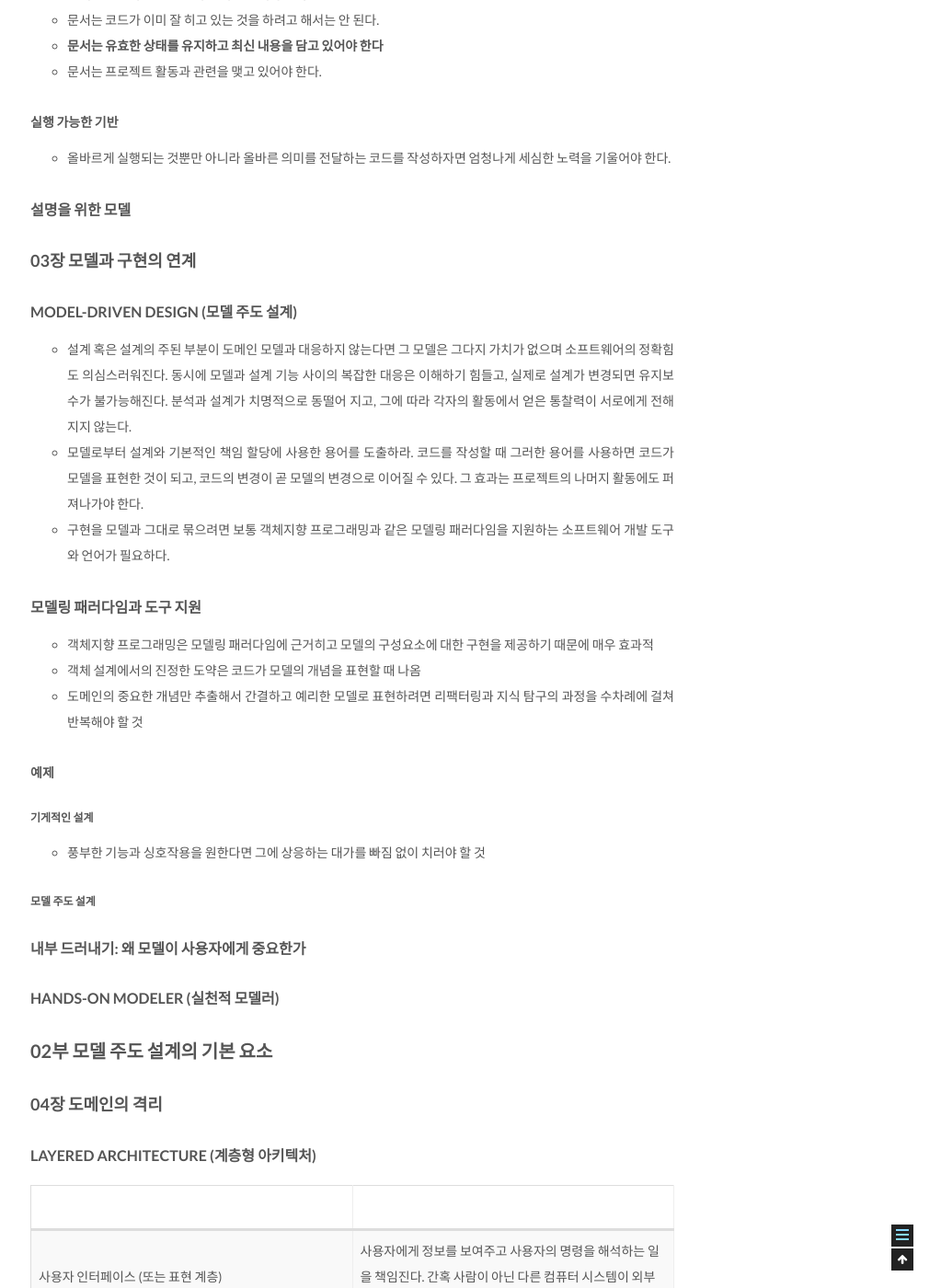
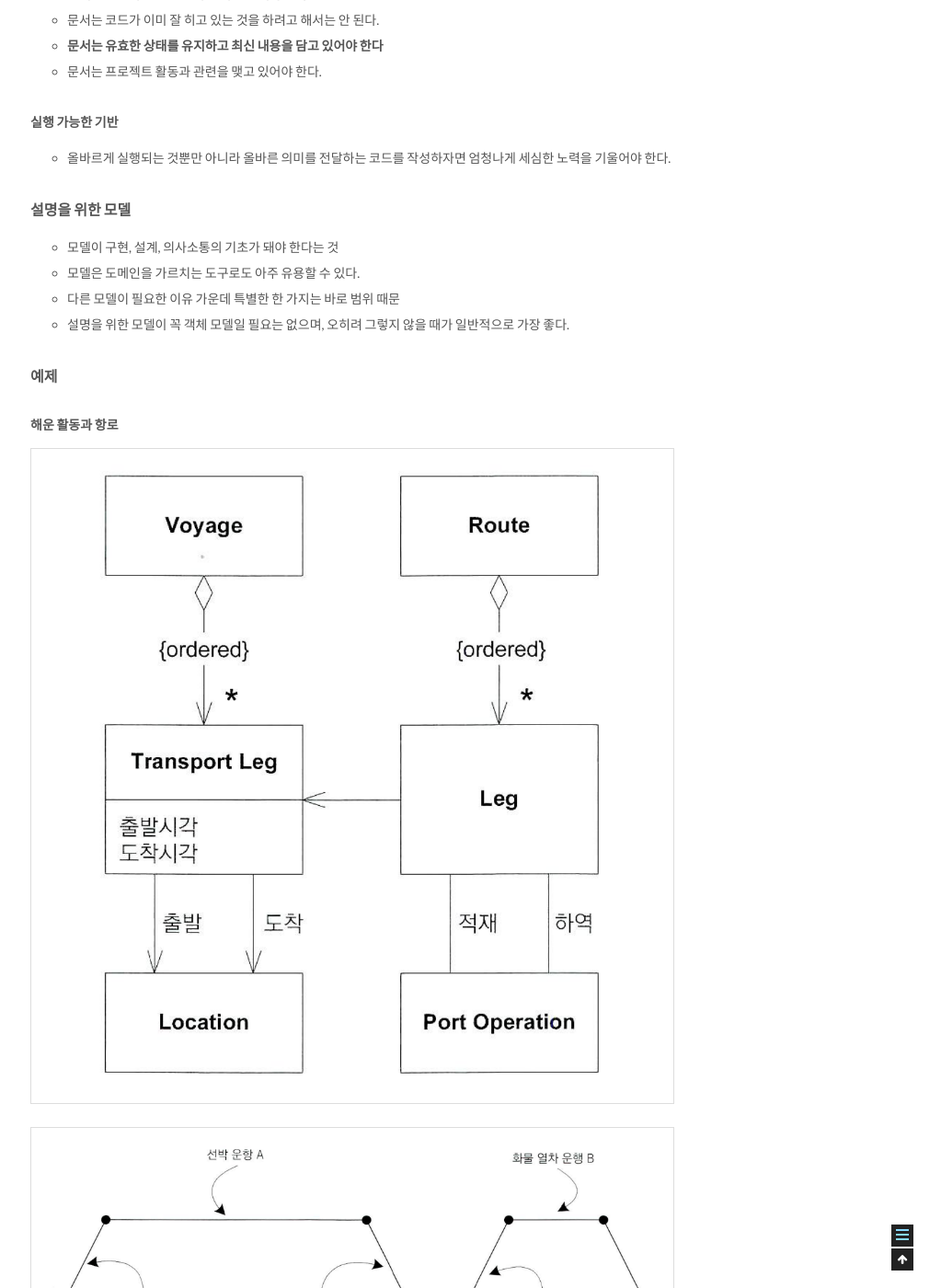
Before and after one commit to csj4032/csj4032.github.io, a Jekyll site: the page built from _posts/2018-02-21-도메인주도설계.md, in a window 1280 px wide and 1400 px high, scrolled down 7642 px. Shown: the whole window at 92% size, without its empty margins (257-1280 px from the left). Built offline with Jekyll 4.4.1, drawn with Linux system fonts in a browser that asks for light colours.

Commit message:
도메인 주도 설계 포스팅 수정

```diff
--- a/_posts/2018-02-21-도메인주도설계.md
+++ b/_posts/2018-02-21-도메인주도설계.md
@@ -171,6 +171,18 @@ public boolean isAllowed(Cargo calgo, Voyage voyage) {
 * 올바르게 실행되는 것뿐만 아니라 올바른 의미를 전달하는 코드를 작성하자면 엄청나게 세심한 노력을 기울어야 한다.
 
 #### 설명을 위한 모델
+* 모델이 구현, 설계, 의사소통의 기초가 돼야 한다는 것
+* 모델은 도메인을 가르치는 도구로도 아주 유용할 수 있다.
+* 다른 모델이 필요한 이유 가운데 특별한 한 가지는 바로 범위 때문
+* 설명을 위한 모델이 꼭 객체 모델일 필요는 없으며, 오히려 그렇지 않을 때가 일반적으로 가장 좋다.
+
+#### 예제
+
+##### 해운 활동과 항로
+
+![운송 항로를 나타내는 클래스 다이어그램](/assets/images/books/컴퓨터공학/소프트웨어공학/도메인주도설계/figure_2-4.png)
+
+![운송 항로에 대한 설명을 위한 모델](/assets/images/books/컴퓨터공학/소프트웨어공학/도메인주도설계/figure_2-5.png)
 
 ### 03장 모델과 구현의 연계
 
@@ -202,7 +214,6 @@ public boolean isAllowed(Cargo calgo, Voyage voyage) {
 #### LAYERED ARCHITECTURE (계층형 아키텍처)
 
 | | |
-| --- | :--- |
 | 사용자 인터페이스 (또는 표현 계층) | 사용자에게 정보를 보여주고 사용자의 명령을 해석하는 일을 책임진다. 간혹 사람이 아닌 다른 컴퓨터 시스템이 외부 행위자가 되기도 한다. |
 | 응용 계층 | 소프트웨어가 수행할 작업을 정의하고 표현력 있는 도메인 객체가 문제를 해결하게 한다. 이 계층에서 책임지는 작업은 업무상 중요하거나 다른 시스템의 응용 계층과 상호작용하는데 필요한 것들이다. 이 계층은 얇게 유지된다. 여기에는 업무 규칙이나 지식이 포함되지 않으며, 오직 작업을 조경하고 아래에 위치한 계층에 포함된 도메인 객체의 협력자에거l 작업을 위임한다. 응용 계층에서는 업무 상황을 반영하는 상태가 없지만 사용자나 프로그램의 작업에 대한 진행상황을 반영하는 상태를 가질 수는 있다. |
 | 도메인 계층 (또는 모델 계층) | 업무 개념과 업무 상황에 관한 정보, 업무 규칙을 표현하는 일을 책임진다 이 계층에서는 업무 상황을 반영하는 상태를 제어하고 사용하며, 그와 갇은 상태 저장과 관련된 기술적인 세부사항은 인프라스트럭처에 위입한다 이 계층은 업무용 소프트웨어의 핵심이다. |
```
Also changed, not shown: assets/images/books/컴퓨터공학/소프트웨어공학/도메인주도설계/figure_2-4.png (added), assets/images/books/컴퓨터공학/소프트웨어공학/도메인주도설계/figure_2-5.png (added).
